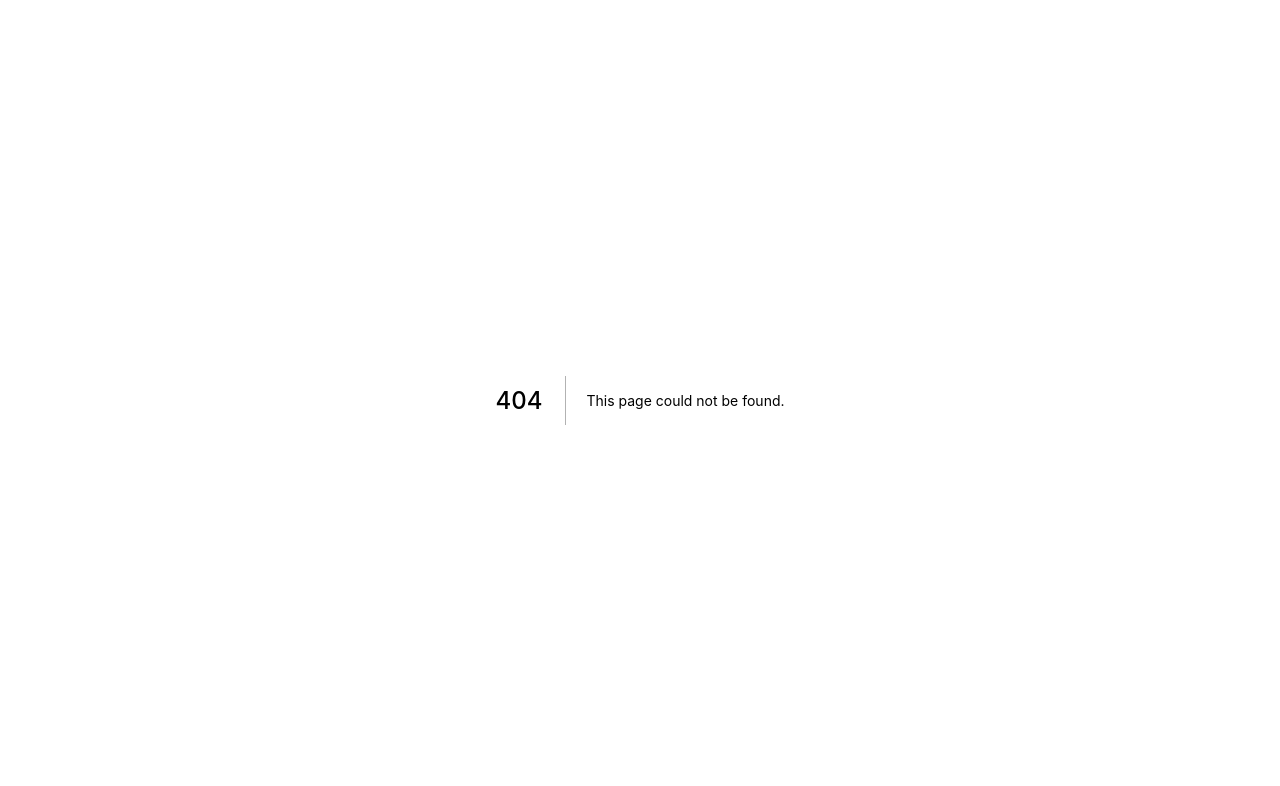
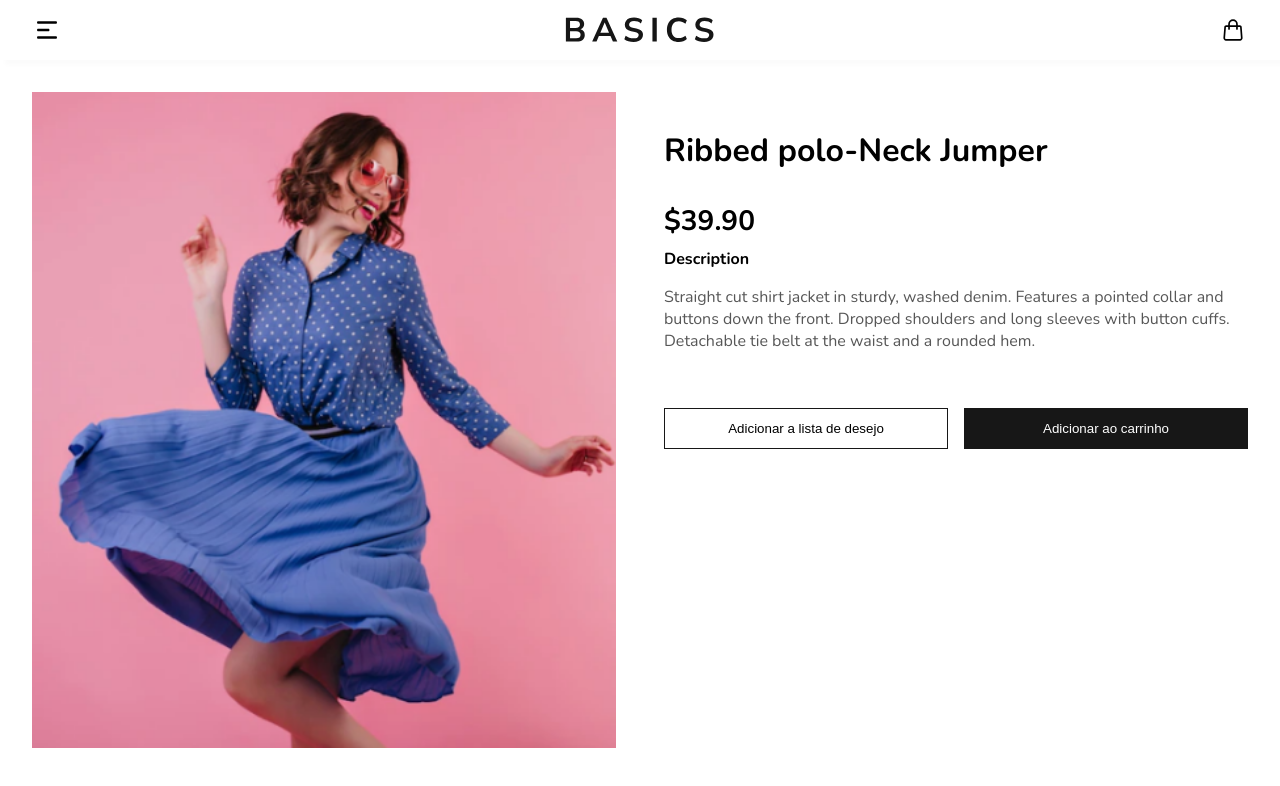
Before and after one commit to LuizSouz404/Basic-commerce, a Next.js app: page /product/1 in a window 1280 px wide. Before the commit this address had no page. Shown: the top 786 px of the page. Built offline with nearby package versions, Linux system fonts and the light colour scheme.

Commit message:
feat: created product information

```diff
--- /dev/null
+++ b/src/pages/product/[slug].tsx
@@ -0,0 +1,14 @@
+import { NextPage } from "next";
+import { DetailProduct } from "../../components/DetailProduct";
+import { Header } from "../../components/Header";
+
+const Product: NextPage = () => {
+  return (
+    <>
+      <Header />
+      <DetailProduct />
+    </>
+  )
+}
+
+export default Product
```
